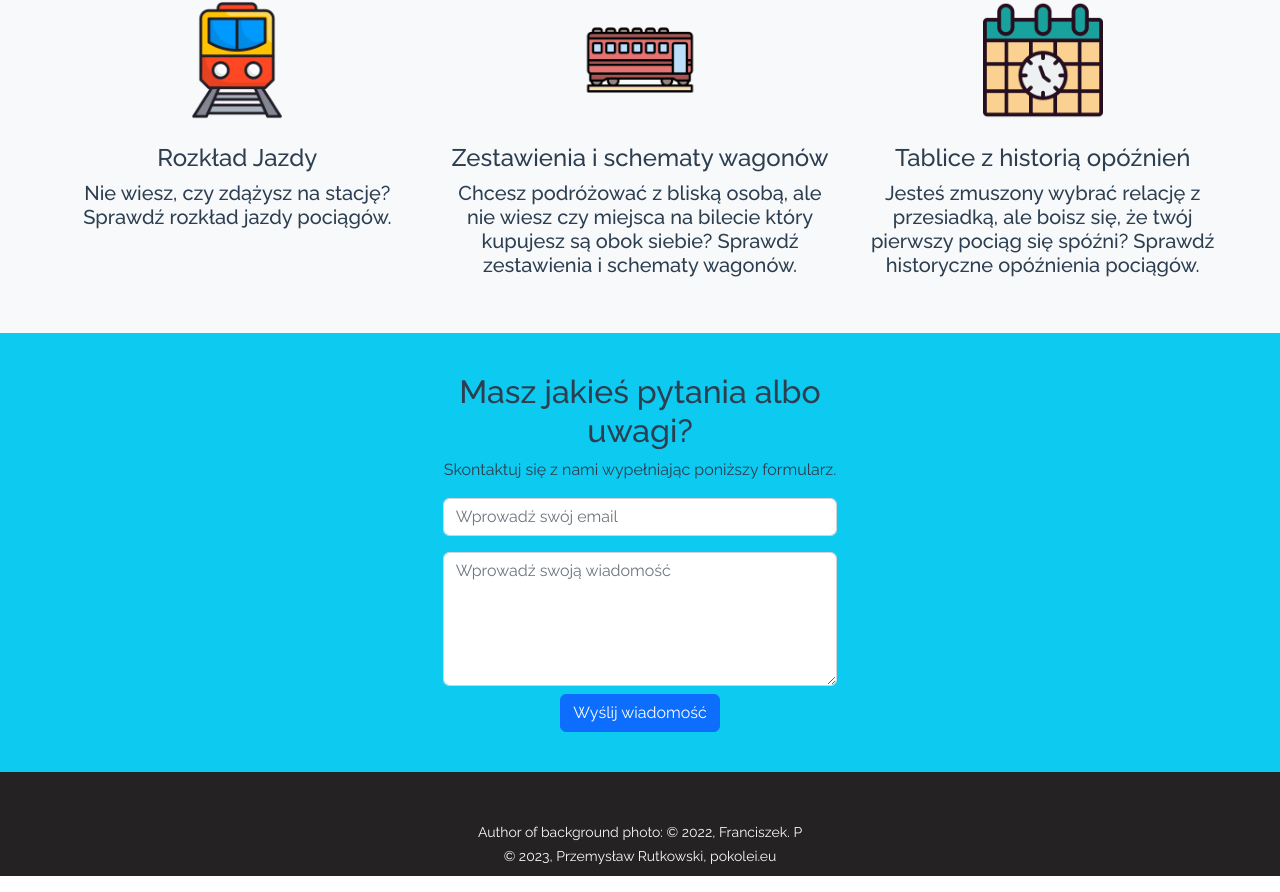
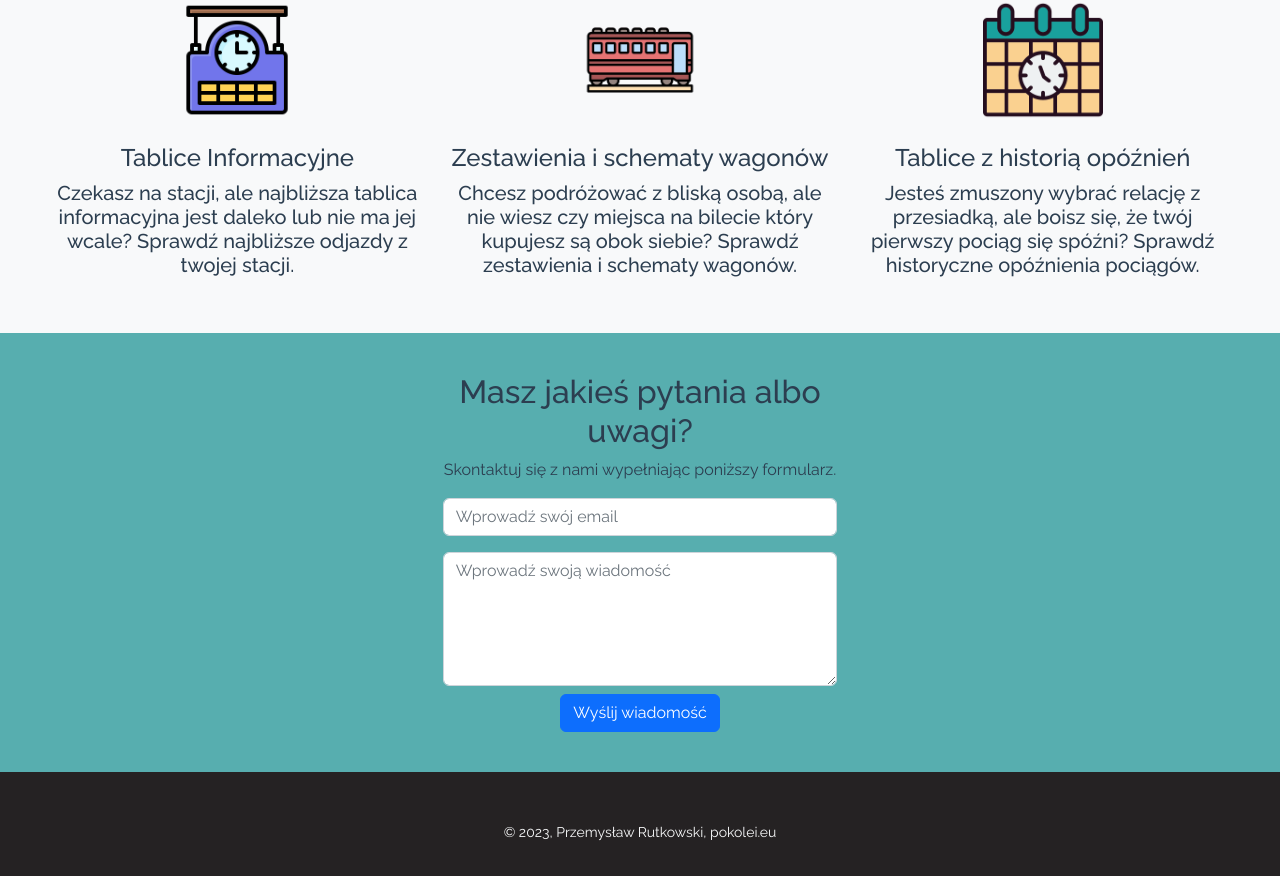
Before and after one commit to szoGGun/pokolei.eu, a Vue app in the folder src/frontend/: page /#/ in a window 1280 px wide. Shown: the part 900-1792 px from the top of the page. Built offline with nearby package versions, Linux system fonts and the light colour scheme.

Commit message:
Small changes on home screen, footer moved to separate component

```diff
--- /dev/null
+++ b/src/frontend/src/components/Footer.vue
@@ -0,0 +1,22 @@
+<template>
+  <div id="footer" class="p-4">
+    <footer class="text-light p-4">
+<!--      <small>Autor zdjęcia w tle: &copy; 2022, Franciszek. P</small>-->
+<!--      <br>-->
+      <small>&copy; 2023, Przemysław Rutkowski, pokolei.eu</small>
+    </footer>
+  </div>
+</template>
+
+<script>
+export default {
+  name: "Footer.vue"
+}
+</script>
+
+<style scoped>
+#footer {
+  max-height: 13vh;
+  background-color: #252223;
+}
+</style>
--- a/src/frontend/src/views/HomePage.vue
+++ b/src/frontend/src/views/HomePage.vue
@@ -39,10 +39,12 @@
     <div id="about" class="bg-light p-3 p-md-5">
       <div class="row">
         <div class="col-lg">
-          <img src="../assets/icons/railway.png" height="120" class="m-4">
-          <h4 class="ml-md-4 mr-md-4 color-indigo">Rozkład Jazdy</h4>
+          <img src="../assets/icons/timetableRail.png" height="120" class="m-4">
+          <h4 class="ml-md-4 mr-md-4 color-indigo">Tablice Informacyjne</h4>
           <h5 class="ml-md-4 mr-md-4">
-            Nie wiesz, czy zdążysz na stację? Sprawdź rozkład jazdy pociągów.
+            Czekasz na stacji, ale najbliższa tablica informacyjna jest daleko lub nie ma jej wcale? Sprawdź najbliższe
+            odjazdy
+            z twojej stacji.
           </h5>
         </div>
         <div class="col-lg">
@@ -90,19 +92,20 @@
     </div>
 
     <!--FOOTER-->
-    <div id="footer" class="p-4">
-      <footer class="text-light p-4">
-        <small>Author of background photo: &copy; 2022, Franciszek. P</small>
-        <br>
-        <small>&copy; 2023, Przemysław Rutkowski, pokolei.eu</small>
-      </footer>
-    </div>
+    <Footer/>
   </div>
 </template>
 
 <script>
+import Footer from "@/components/Footer.vue";
+
 export default {
+  name: "HomePage",
+  components: {
+    Footer,
+  },
   data() {
+
   }
 }
 </script>
@@ -116,17 +119,11 @@ export default {
   background-size: cover;
 }
 
-
 #about {
   min-height: 40vh;
 }
 
 #contact {
-  background-color: #57AEAF;
-}
-
-#footer {
-  max-height: 13vh;
-  background-color: #252223;
+  background-color: #57AEAF !important;
 }
 </style>
```
Also changed, not shown: src/frontend/src/assets/icons/timetableRail.png (added).
